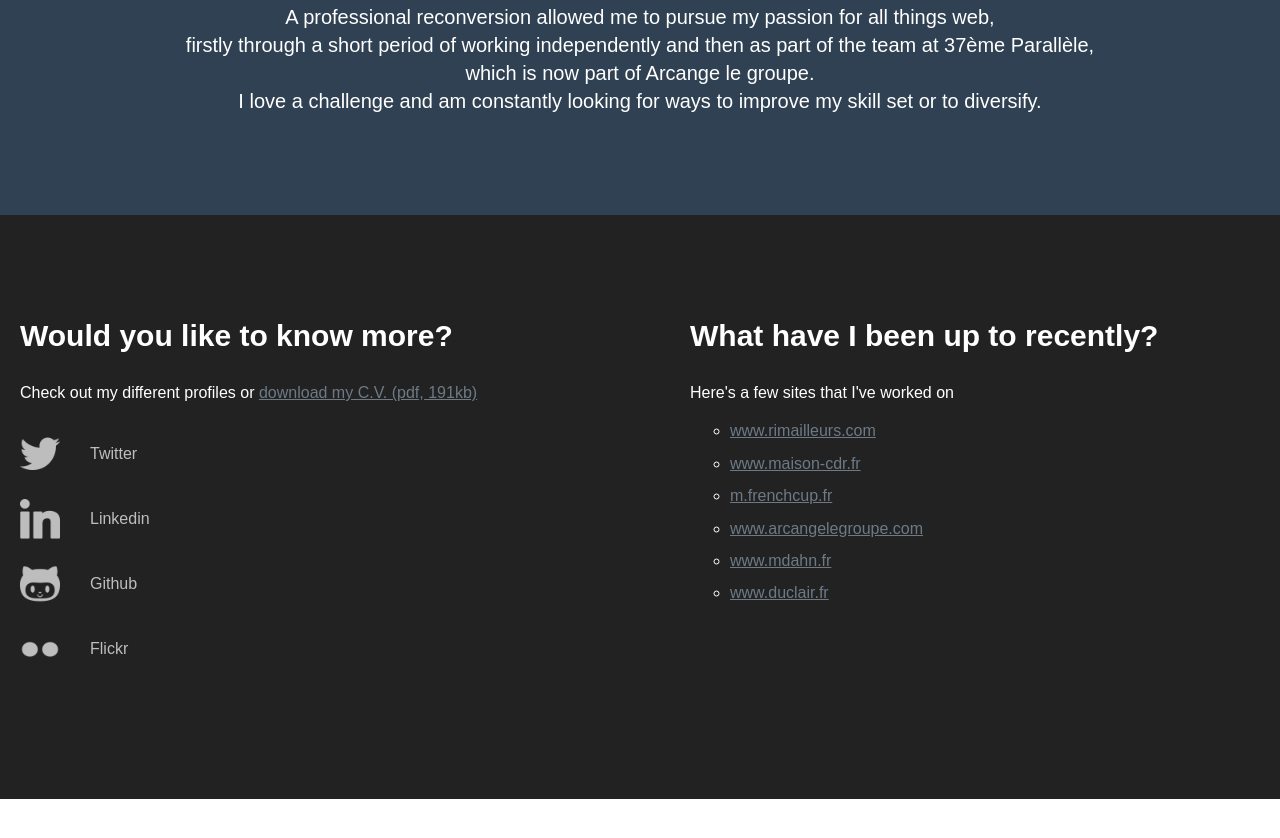
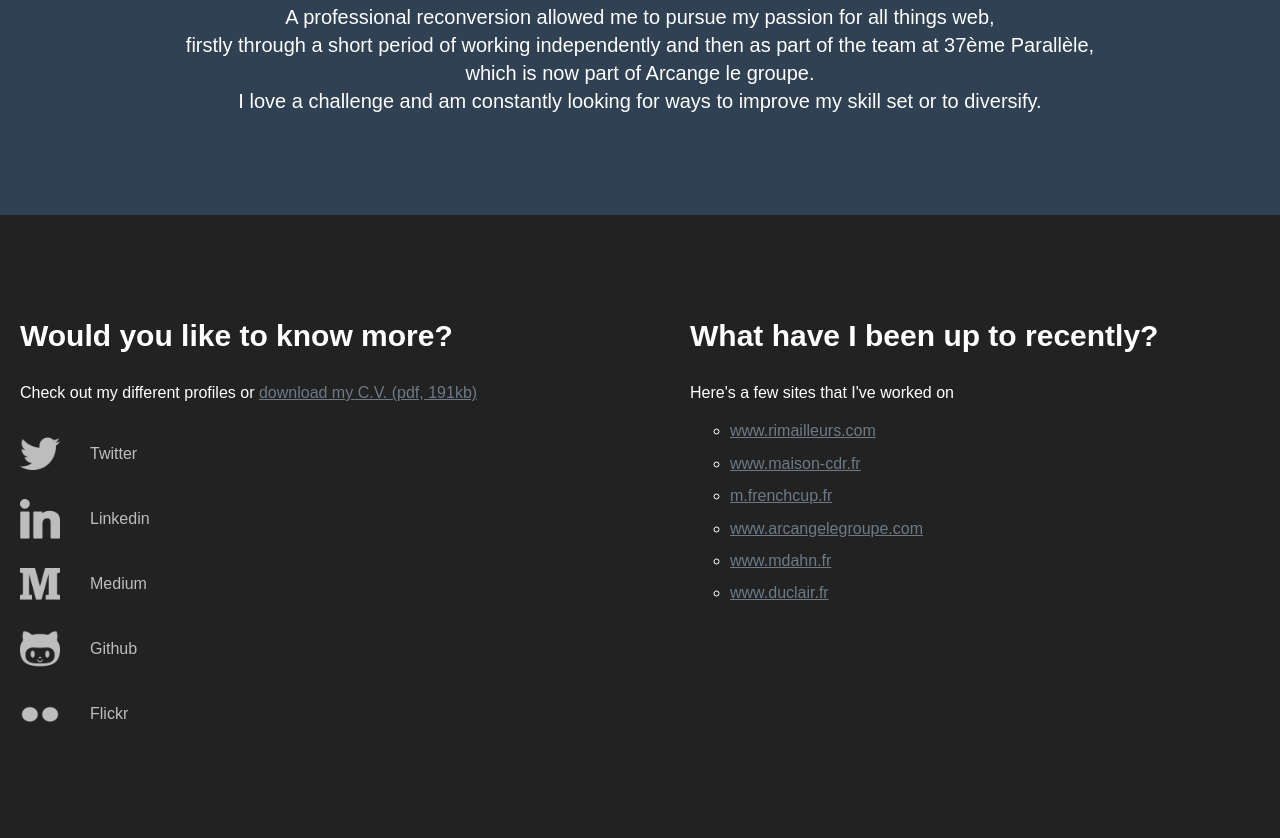
Before and after one commit to appleneil/appleneil.github.io, a plain HTML site: page index.html in a window 1280 px wide. Shown: the part 1267-2105 px from the top of the page. Before the commit the page ends 2066 px from the top, so only its background shows below. Drawn offline with nearby package versions, Linux system fonts and the light colour scheme; a script that the page names is missing.

Commit message:
Added Medium to links

```diff
--- a/css/main.css
+++ b/css/main.css
@@ -244,6 +244,9 @@ ul.social {
 .social .linkedin a {
     background-image: url('../img/linkedin.png');
 }
+.social .medium a {
+    background-image: url('../img/medium.png');
+}
 .social .github a {
     background-image: url('../img/github.png');
 }
--- a/index.html
+++ b/index.html
@@ -67,6 +67,9 @@
                             <li class="linkedin">
                                 <a href="http://fr.linkedin.com/in/appletonneil/" title="Neil Appleton on Linkedin" target="_blank">Linkedin</a>
                             </li>
+                            <li class="medium">
+                                <a href="https://medium.com/@Appleneil" title="Neil Appleton on Medium" target="_blank">Medium</a>
+                            </li>
                             <li class="github">
                                 <a href="https://github.com/appleneil" title="Neil Appleton on Github" target="_blank">Github</a>
                             </li>
```
Also changed, not shown: img/medium.png (added).
